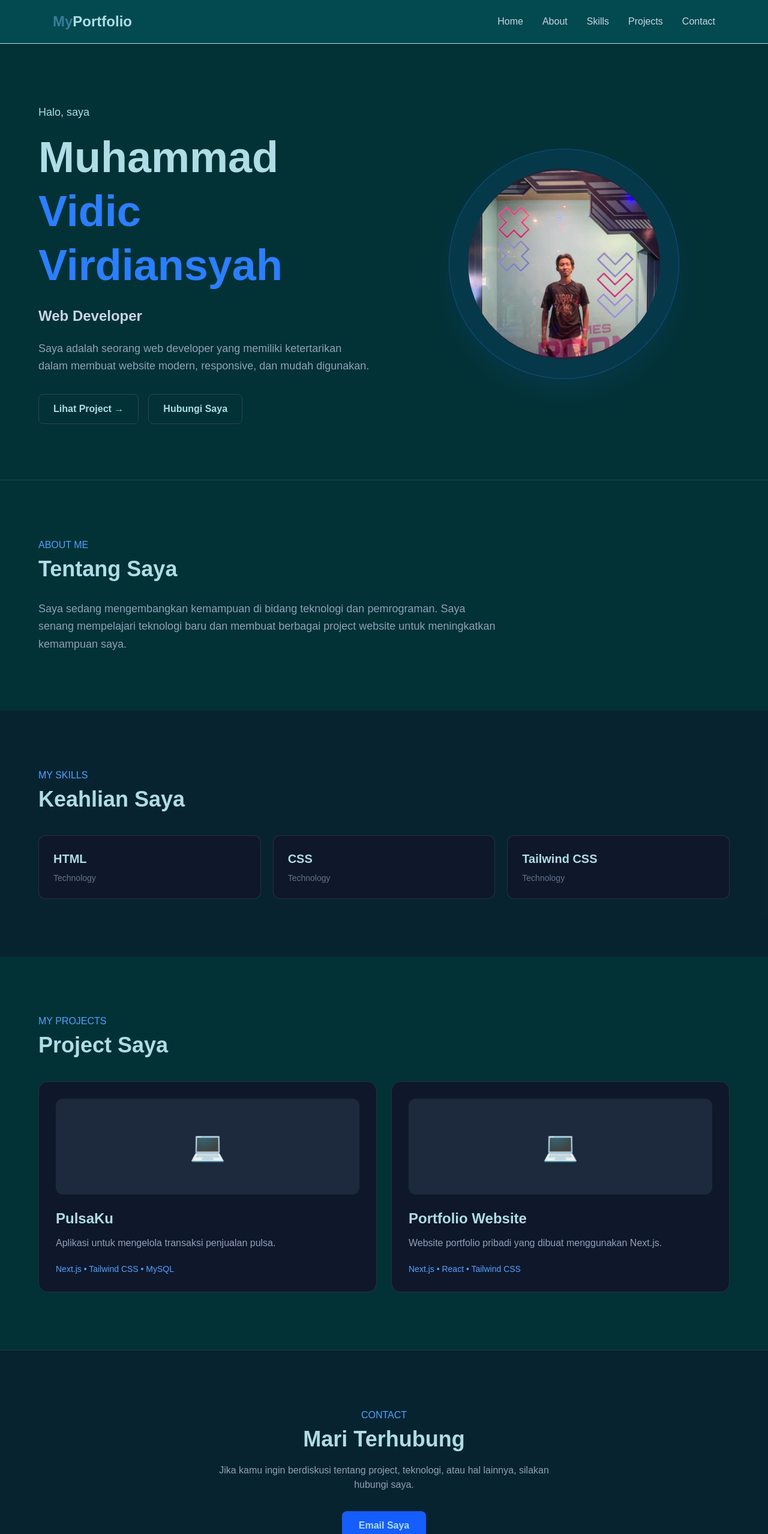
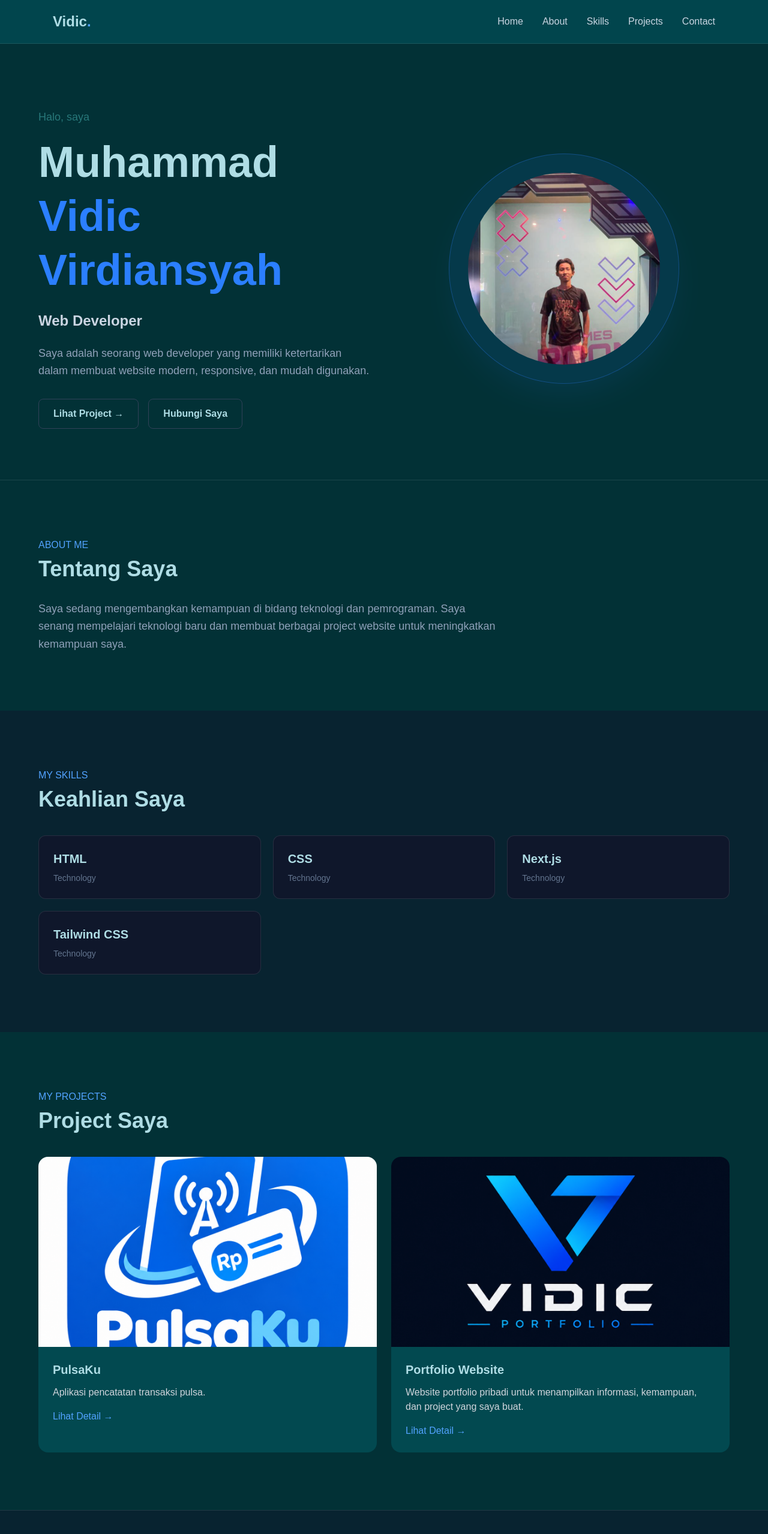
Before and after one commit to mvidicvirdiansyah-web/nextjs-v2, a Next.js app: page / in a window 1280 px wide. Shown: the top 2558 px of the page at 60% size. Built offline with nearby package versions, Linux system fonts and the light colour scheme.

Commit message:
Fix portfolio project route

```diff
--- a/src/app/globals.css
+++ b/src/app/globals.css
@@ -28,3 +28,13 @@ a {
 button {
   cursor: pointer;
 }
+html,
+body {
+  width: 100%;
+  max-width: 100%;
+  overflow-x: hidden;
+}
+
+* {
+  box-sizing: border-box;
+}
--- a/src/app/page.tsx
+++ b/src/app/page.tsx
@@ -1,19 +1,32 @@
+
+"use client";
+
 import Image from "next/image";
+import { useState } from "react";
 
 export default function Home() {
+  const [menuOpen, setMenuOpen] = useState(false);
 
   return (
     <main className="min-h-screen bg-[#023136] text-[#AFDDE5]">
 
       {/* ================= NAVBAR ================= */}
-      <nav className="fixed top-0 left-0 right-0 z-50 border-b bg-[#024950] backdrop-blur-md">
+      <nav className="fixed left-0 right-0 top-0 z-50 border-b border-white/10 bg-[#024950]/90 backdrop-blur-md">
+
         <div className="mx-auto flex max-w-6xl items-center justify-between px-6 py-5">
 
-          <h1 className="text-2xl font-bold">
-            <span className="text-blue-300/40">My</span>Portfolio
-          </h1>
+          {/* LOGO */}
+          <a
+            href="#home"
+            className="text-2xl font-bold"
+          >
+            Vidic<span className="text-blue-400">.</span>
+          </a>
 
+
+          {/* MENU DESKTOP */}
           <div className="hidden gap-8 md:flex">
+
             <a
               href="#home"
               className="text-slate-300 transition hover:text-blue-400"
@@ -48,23 +61,87 @@ export default function Home() {
             >
               Contact
             </a>
+
+          </div>
+
+
+          {/* TOMBOL HAMBURGER - HP */}
+          <button
+            onClick={() => setMenuOpen(!menuOpen)}
+            className="text-3xl text-white md:hidden"
+            aria-label="Toggle menu"
+          >
+            {menuOpen ? "✕" : "☰"}
+          </button>
+
+        </div>
+
+
+        {/* MENU MOBILE */}
+        {menuOpen && (
+          <div className="border-t border-white/10 bg-[#024950] px-6 py-5 md:hidden">
+
+            <div className="flex flex-col gap-5">
+
+              <a
+                href="#home"
+                onClick={() => setMenuOpen(false)}
+                className="text-slate-300 transition hover:text-blue-400"
+              >
+                Home
+              </a>
+
+              <a
+                href="#about"
+                onClick={() => setMenuOpen(false)}
+                className="text-slate-300 transition hover:text-blue-400"
+              >
+                About
+              </a>
+
+              <a
+                href="#skills"
+                onClick={() => setMenuOpen(false)}
+                className="text-slate-300 transition hover:text-blue-400"
+              >
+                Skills
+              </a>
+
+              <a
+                href="#projects"
+                onClick={() => setMenuOpen(false)}
+                className="text-slate-300 transition hover:text-blue-400"
+              >
+                Projects
+              </a>
+
+              <a
+                href="#contact"
+                onClick={() => setMenuOpen(false)}
+                className="text-slate-300 transition hover:text-blue-400"
+              >
+                Contact
+              </a>
+
             </div>
 
           </div>
+        )}
+
       </nav>
 
 
       {/* ================= HERO ================= */}
      <section
   id="home"
-        className="flex min-h-screen items-center px-6 pt-20"
+  className="flex min-h-screen w-full items-center overflow-hidden px-6 pt-24"
 >
         <div className="mx-auto grid max-w-6xl items-center gap-12 md:grid-cols-2">
 
-          {/* Kiri */}
-          <div>
+          {/* KIRI */}
+          <div className="min-w-0">
 
-            <p className="mb-4 text-lg font-medium text-[28787A">
+            <p className="mb-4 text-lg font-medium text-[#28787A]">
               Halo, saya
             </p>
 
@@ -106,19 +183,21 @@ export default function Home() {
           </div>
 
 
-          {/* Kanan - Profile */}
+          {/* FOTO */}
           <div className="flex justify-center">
 
-            <div className="flex h-72 w-72 items-center justify-center rounded-full border border-blue-500/30 bg-blue-500/10 shadow-2xl shadow-blue-500/10 md:h-96 md:w-96">
+            <div className="flex h-64 w-64 items-center justify-center rounded-full border border-blue-500/30 bg-blue-500/10 shadow-2xl shadow-blue-500/10 sm:h-72 sm:w-72 md:h-96 md:w-96">
 
-              <div className="flex h-60 w-60 items-center justify-center rounded-full bg-slate-800 text-7xl md:h-80 md:w-80 md:text-8xl">
+              <div className="flex h-52 w-52 items-center justify-center overflow-hidden rounded-full bg-slate-800 sm:h-60 sm:w-60 md:h-80 md:w-80">
+
                 <Image
                   src="/profil.png"
-                alt="Profil"
+                  alt="Profil Muhammad Vidic Virdiansyah"
                   width={400}
                   height={400}
-                className="rounded-full object-cover"
+                  className="h-full w-full object-cover"
                 />
+
               </div>
 
             </div>
@@ -126,6 +205,7 @@ export default function Home() {
           </div>
 
         </div>
+
       </section>
 
 
@@ -134,6 +214,7 @@ export default function Home() {
         id="about"
         className="border-t border-white/10 px-6 py-24"
       >
+
         <div className="mx-auto max-w-6xl">
 
           <p className="text-blue-400">
@@ -156,6 +237,7 @@ export default function Home() {
           </div>
 
         </div>
+
       </section>
 
 
@@ -164,6 +246,7 @@ export default function Home() {
         id="skills"
         className="bg-slate-900/50 px-6 py-24"
       >
+
         <div className="mx-auto max-w-6xl">
 
           <p className="text-blue-400">
@@ -174,20 +257,22 @@ export default function Home() {
             Keahlian Saya
           </h2>
 
-
           <div className="mt-10 grid gap-5 sm:grid-cols-2 md:grid-cols-3">
 
             <Skill name="HTML" />
             <Skill name="CSS" />
+            <Skill name="Next.js" />
             <Skill name="Tailwind CSS" />
 
           </div>
 
         </div>
+
       </section>
 
 
       {/* ================= PROJECTS ================= */}
+
 <section
   id="projects"
   className="px-6 py-24"
@@ -202,25 +287,60 @@ export default function Home() {
       Project Saya
     </h2>
 
-
     <div className="mt-10 grid gap-6 md:grid-cols-2">
 
-
-            <Project
-              title="PulsaKu"
-              description="Aplikasi untuk mengelola transaksi penjualan pulsa."
-              tech="Next.js • Tailwind CSS • MySQL"
-
+     <a
+  href="/projects/pulsaku"
+  className="block overflow-hidden rounded-2xl bg-[#024950] hover:-translate-y-2 transition duration-300"
+>
+  <Image
+    src="/logopulsaku.png"
+    alt="PulsaKu"
+    width={600}
+    height={400}
+    className="w-full aspect-video object-cover"
   />
 
+  <div className="p-6">
+    <h3 className="text-xl font-bold">
+      PulsaKu
+    </h3>
 
-            <Project
-              title="Portfolio Website"
-              description="Website portfolio pribadi yang dibuat menggunakan Next.js."
-              tech="Next.js • React • Tailwind CSS"
+    <p className="mt-3 text-gray-300">
+      Aplikasi pencatatan transaksi pulsa.
+    </p>
 
+    <p className="mt-4 text-blue-400">
+      Lihat Detail →
+    </p>
+  </div>
+</a>
+     <a
+  href="/projects/portfolio"
+  className="block overflow-hidden rounded-2xl bg-[#024950] hover:-translate-y-2 transition duration-300"
+>
+  <Image
+    src="/vidic.png"
+    alt="Portfolio Website"
+    width={600}
+    height={400}
+    className="w-full aspect-video object-cover"
   />
 
+  <div className="p-6">
+    <h3 className="text-xl font-bold">
+      Portfolio Website
+    </h3>
+
+    <p className="mt-3 text-gray-300">
+      Website portfolio pribadi untuk menampilkan informasi, kemampuan, dan project yang saya buat.
+    </p>
+
+    <p className="mt-4 text-blue-400">
+      Lihat Detail →
+    </p>
+  </div>
+</a>
 
     </div>
 
@@ -233,6 +353,7 @@ export default function Home() {
         id="contact"
         className="border-t border-white/10 bg-slate-900/50 px-6 py-24"
       >
+
         <div className="mx-auto max-w-6xl text-center">
 
           <p className="text-blue-400">
@@ -256,14 +377,17 @@ export default function Home() {
           </a>
 
         </div>
+
       </section>
 
 
       {/* ================= FOOTER ================= */}
       <footer className="border-t border-white/10 px-6 py-8 text-center text-slate-500">
+
         <p>
           © 2026 Muhammad Vidic Virdiansyah. All rights reserved.
         </p>
+
       </footer>
 
     </main>
@@ -276,6 +400,7 @@ export default function Home() {
 function Skill({ name }: { name: string }) {
   return (
     <div className="rounded-xl border border-white/10 bg-slate-900 p-6 transition hover:-translate-y-1 hover:border-blue-500/50">
+
       <h3 className="text-xl font-semibold">
         {name}
       </h3>
@@ -283,6 +408,7 @@ function Skill({ name }: { name: string }) {
       <p className="mt-2 text-sm text-slate-500">
         Technology
       </p>
+
     </div>
   );
 }
--- /dev/null
+++ b/src/app/projects/portfolio/page.tsx
@@ -0,0 +1,61 @@
+export default function PortfolioPage() {
+  return (
+    <main className="min-h-screen bg-[#0c1a2e] text-white px-6 py-16">
+      <div className="max-w-4xl mx-auto">
+
+        <a
+          href="/"
+          className="text-blue-400 hover:text-blue-300"
+        >
+          ← Kembali
+        </a>
+
+        <h1 className="mt-8 text-4xl font-bold">
+          Portfolio Website
+        </h1>
+
+        <p className="mt-4 text-gray-400">
+          Website portfolio pribadi untuk menampilkan informasi,
+          kemampuan, dan project yang saya buat.
+        </p>
+
+        <div className="mt-10 rounded-2xl bg-[#024950] p-6">
+          <h2 className="text-2xl font-bold">
+            Tentang Project
+          </h2>
+
+          <p className="mt-4 text-gray-300 leading-7">
+            Website portfolio ini dibuat menggunakan Next.js
+            dengan desain responsive sehingga dapat digunakan
+            pada desktop maupun perangkat mobile.
+          </p>
+        </div>
+
+        <div className="mt-6 rounded-2xl bg-[#024950] p-6">
+          <h2 className="text-2xl font-bold">
+            Teknologi
+          </h2>
+
+          <p className="mt-4 text-blue-400">
+            Next.js • React • TypeScript • Tailwind CSS
+          </p>
+        </div>
+
+        <div className="mt-6 rounded-2xl bg-[#024950] p-6">
+          <h2 className="text-2xl font-bold">
+            Fitur
+          </h2>
+
+          <ul className="mt-4 space-y-2 text-gray-300">
+            <li>• Responsive Design</li>
+            <li>• About Me</li>
+            <li>• Skills</li>
+            <li>• Projects</li>
+            <li>• Contact</li>
+          </ul>
+        </div>
+
+      </div>
+    </main>
+  );
+}
--- /dev/null
+++ b/src/app/projects/pulsaku/page.tsx
@@ -0,0 +1,60 @@
+export default function PulsaKuPage() {
+  return (
+    <main className="min-h-screen bg-[#0c1a2e] text-white px-6 py-16">
+      <div className="max-w-4xl mx-auto">
+
+        <a
+          href="/#projects"
+          className="text-blue-400 hover:text-blue-300"
+        >
+          ← Kembali ke Projects
+        </a>
+
+        <h1 className="mt-8 text-4xl sm:text-5xl font-bold">
+          PulsaKu
+        </h1>
+
+        <p className="mt-4 text-gray-400 text-lg">
+          Aplikasi untuk mencatat dan mengelola transaksi pulsa
+          dengan lebih mudah dan terstruktur.
+        </p>
+
+        <div className="mt-10 bg-[#024950] rounded-2xl p-6">
+          <h2 className="text-2xl font-bold">
+            Tentang Project
+          </h2>
+
+          <p className="mt-4 text-gray-300 leading-7">
+            Website PulsaKu dibuat untuk membantu proses pencatatan
+            transaksi pulsa. Pengguna dapat mencatat data pelanggan,
+            nomor HP, jenis pulsa, harga, dan waktu transaksi.
+          </p>
+        </div>
+
+        <div className="mt-6 bg-[#024950] rounded-2xl p-6">
+          <h2 className="text-2xl font-bold">
+            Teknologi
+          </h2>
+
+          <p className="mt-4 text-blue-400">
+            HTML •  JavaScript • Supabase • Tailwind CSS
+          </p>
+        </div>
+
+        <div className="mt-6 bg-[#024950] rounded-2xl p-6">
+          <h2 className="text-2xl font-bold">
+            Fitur
+          </h2>
+
+          <ul className="mt-4 space-y-2 text-gray-300">
+            <li>• Pencatatan transaksi</li>
+            <li>• Data pelanggan</li>
+            <li>• Riwayat transaksi</li>
+            <li>• Pengelolaan pulsa</li>
+          </ul>
+        </div>
+
+      </div>
+    </main>
+  );
+}
```
Also changed, not shown: src/app/not-found.tsx (added, +28 -0 lines), public/vidic.png (added), 1 other file (tests, documents, lock files or other folders). Lines whose indentation alone changed are shown as unchanged.
